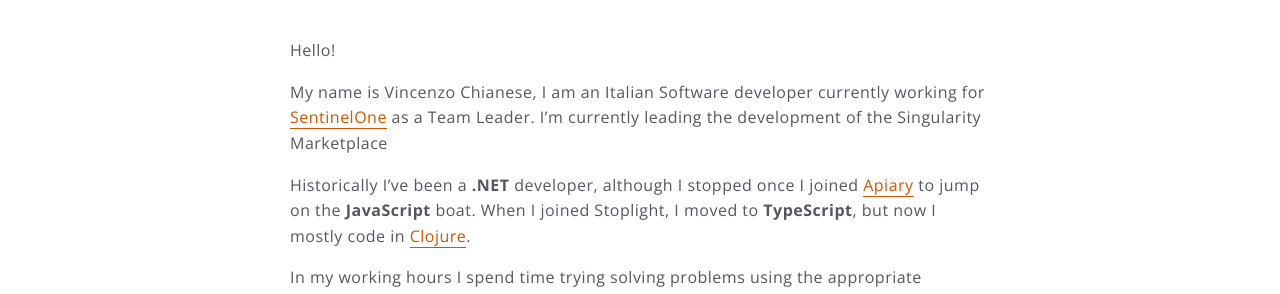
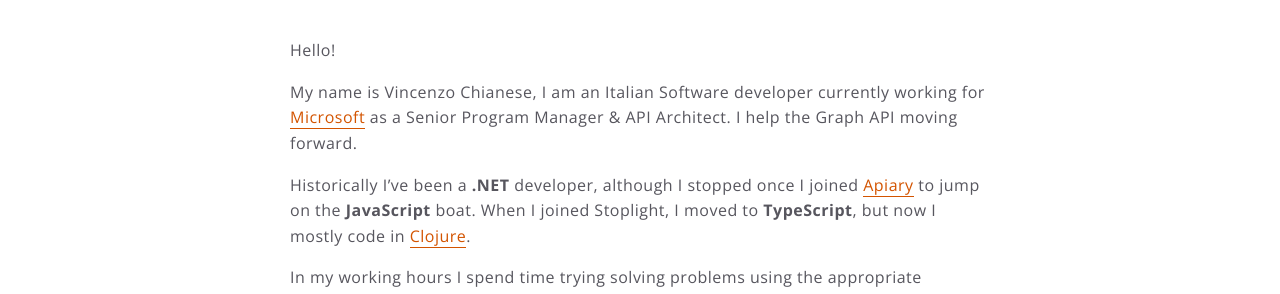
Before and after one commit to XVincentX/vncz, a Jekyll site: the page built from about.md, in a window 1280 px wide and 900 px high, scrolled down 367 px. Shown: the part 154-448 px from the top of the window. Built offline with Jekyll 4.4.1, drawn with Linux system fonts in a browser that asks for light colours.

Commit message:
Update about.md

```diff
--- a/about.md
+++ b/about.md
@@ -6,7 +6,7 @@
 
 Hello!
 
-My name is Vincenzo Chianese, I am an Italian Software developer currently working for [SentinelOne](https://sentinelone.com) as a Team Leader. I'm currently leading the development of the Singularity Marketplace
+My name is Vincenzo Chianese, I am an Italian Software developer currently working for [Microsoft](https://microsoft.com) as a Senior Program Manager & API Architect. I help the Graph API moving forward.
 
 Historically I've been a **.NET** developer, although I stopped once I joined [Apiary](https://apiary.io) to jump on the **JavaScript** boat. When I joined Stoplight, I moved to **TypeScript**, but now I mostly code in [Clojure](https://clojure.org).
 
```
